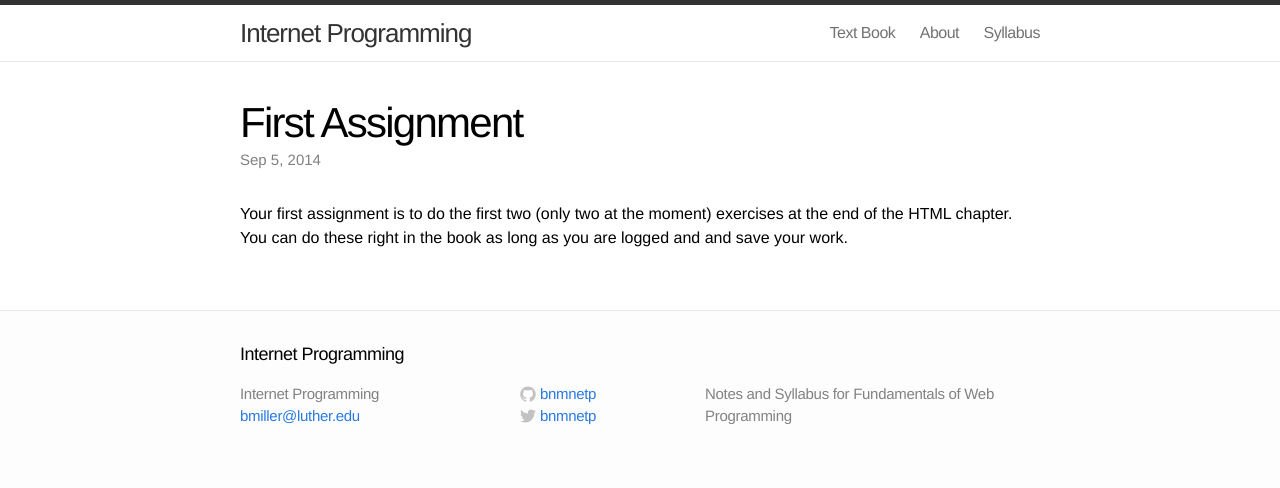
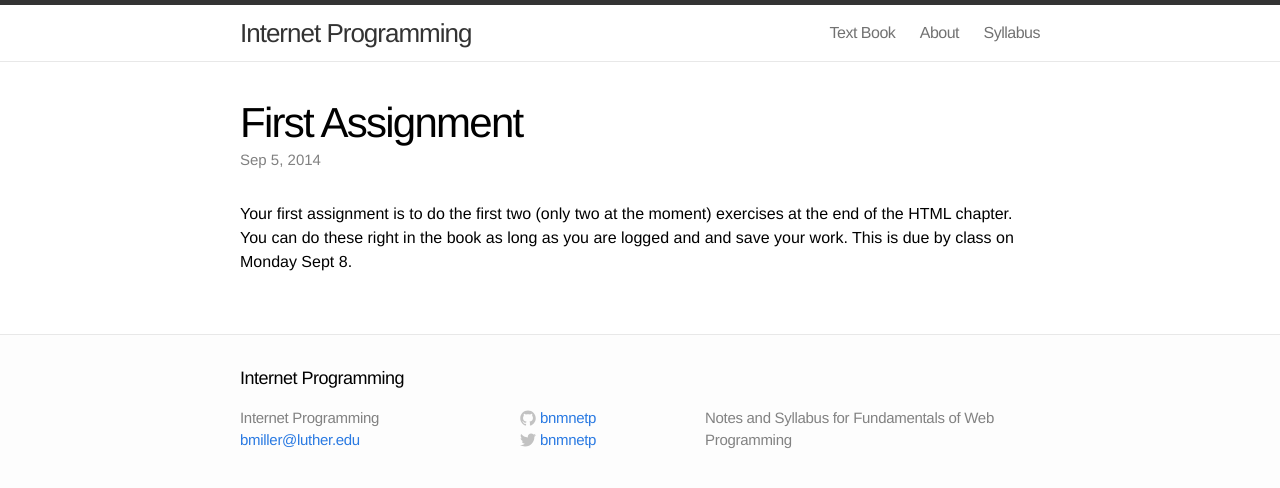
Before and after one commit to bnmnetp/CS130, a Jekyll site: the page built from _posts/2014-09-05-assignment1.markdown, in a window 1280 px wide. Shown: the top 488 px of the page. Built offline with Jekyll 4.4.1, drawn with Linux system fonts in a browser that asks for light colours.

Commit message:
add due date

```diff
--- a/_posts/2014-09-05-assignment1.markdown
+++ b/_posts/2014-09-05-assignment1.markdown
@@ -5,4 +5,4 @@ date:   2014-09-05 09:52:28
 categories: assginment
 ---
 
-Your first assignment is to do the first two (only two at the moment) exercises at the end of the HTML chapter.  You can do these right in the book as long as you are logged and and save your work.
+Your first assignment is to do the first two (only two at the moment) exercises at the end of the HTML chapter.  You can do these right in the book as long as you are logged and and save your work.  This is due by class on Monday Sept 8.
```
